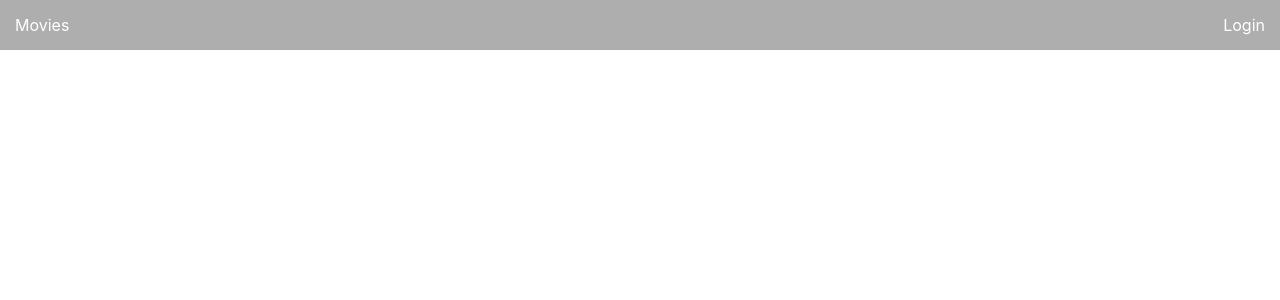
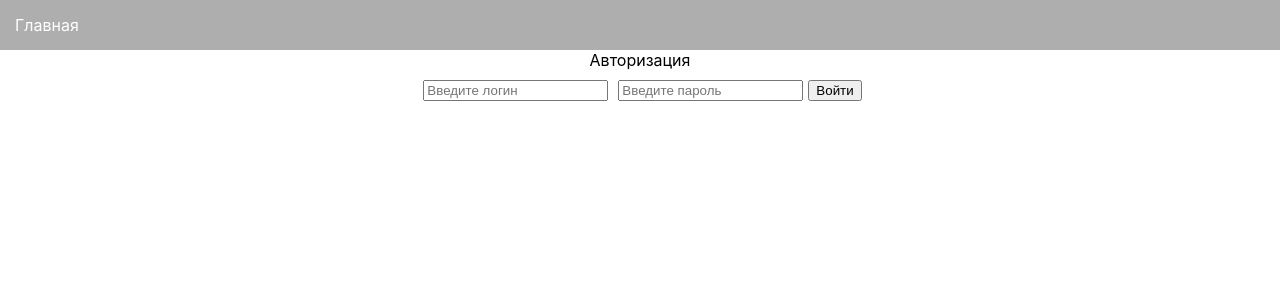
Before and after one commit to TimofeyMelikhov/movie-shelf, a React (Create React App) app: page /login in a window 1280 px wide. Before the commit this address had no page. Shown: the top 300 px of the page. Built offline with nearby package versions, Linux system fonts and the light colour scheme.

Commit message:
add state for user

```diff
--- a/src/App.tsx
+++ b/src/App.tsx
@@ -2,17 +2,19 @@ import React from 'react';
 import { Routes, Route, Navigate } from 'react-router-dom'
 import { privateRoutes, publicRoutes } from './router/index';
 import { Navigation } from './components/Navigation'
+import { useAppSelector } from './hooks/redux';
 
 
 const App = () => {
 
-  const auth = true
+  const {isAuth} = useAppSelector(state => state.authReducer)
 
   return (
     <>
       <Navigation />
+
       <Routes>
-        {auth ?
+        {isAuth ?
           privateRoutes.map(route => <Route key={route.path} path={route.path} element={<route.component />} />)
           :
           publicRoutes.map(route => <Route key={route.path} path={route.path} element={<route.component />} />)
--- /dev/null
+++ b/src/components/LoginForm.tsx
@@ -0,0 +1,24 @@
+import React, {useState} from 'react'
+
+export const LoginForm: React.FC = () => {
+
+  const [login, setLogin] = useState<string>('')
+
+  const submitHandler = (event: React.FormEvent) => {
+    event.preventDefault()
+  }
+
+  return (
+    <div style={{textAlign: 'center'}}>
+      Авторизация
+      <form
+        style={{padding: '5px'}}
+        onSubmit={submitHandler}
+      >
+        <input type="text" value={login} style={{ margin: '5px' }} placeholder='Введите логин' />
+        <input type="password" style={{ margin: '5px' }} placeholder='Введите пароль' />
+        <button>Войти</button>
+      </form>
+    </div>
+  )
+}
--- a/src/components/Navigation.tsx
+++ b/src/components/Navigation.tsx
@@ -1,13 +1,27 @@
 import React from 'react'
 import { Link } from 'react-router-dom'
 import classes from './navigation.module.css'
+import { useAppSelector } from '../hooks/redux'
 
 export const Navigation: React.FC = () => {
 
+  const {isAuth} = useAppSelector(state => state.authReducer)
+
   return (
-    <nav className={classes.navBar}>
-      <Link to='/'>Movies</Link>
-      <Link to='/login'>Login</Link>
+    <nav>
+
+      { isAuth ?
+          <div className={classes.navBar}>
+            <Link to='/'>Главная</Link>
+            <div style={{color: 'white', fontWeight: 700}}>Shibatuch</div>
+            <Link to='/login'>Выйти</Link>
+          </div>
+        :
+          <div className={classes.navBar}>
+            <Link to='/'>Главная</Link>
+          </div>
+      }
+
     </nav>
   )
 }
--- a/src/pages/Login.tsx
+++ b/src/pages/Login.tsx
@@ -1,16 +1,12 @@
 import React from 'react'
+import classes from './login.module.css'
+import { LoginForm } from '../components/LoginForm'
 
 export const Login: React.FC = () => {
 
-  const submitHandler = (event: React.FormEvent) => {
-    event.preventDefault()
-  }
-
   return (
-  <form
-    onSubmit={submitHandler}
-  >
-
-  </form>
+    <div className={classes.container}>
+      <LoginForm />
+    </div>
   )
 }
--- a/src/pages/MainPage.tsx
+++ b/src/pages/MainPage.tsx
@@ -11,8 +11,6 @@ export const MainPage: React.FC = () => {
     dispatch(fetchMovies())
   }, [dispatch])
 
-  console.log(movies)
-
   return (
     <div>
 
--- /dev/null
+++ b/src/pages/login.module.css
@@ -0,0 +1,6 @@
+.container {
+  display: flex;
+  justify-content: center;
+  align-items: center;
+  align-content: center;
+}
--- a/src/redux/index.ts
+++ b/src/redux/index.ts
@@ -1,8 +1,10 @@
 import { combineReducers, configureStore } from '@reduxjs/toolkit'
 import moviesReducer from './slices/moviesReducer'
+import authReducer from './slices/userSlice'
 
 const rootReducer = combineReducers({
-  moviesReducer
+  moviesReducer,
+  authReducer
 })
 
 export const setupStore = () =>{
--- /dev/null
+++ b/src/redux/slices/userSlice.ts
@@ -0,0 +1,22 @@
+import { PayloadAction, createSlice } from "@reduxjs/toolkit"
+
+interface IAuth {
+  isAuth: boolean
+}
+
+const initialState: IAuth = {
+  isAuth: false
+}
+
+export const authSlice = createSlice({
+  name: 'auth',
+  initialState,
+  reducers: {
+    setAuth(state, action: PayloadAction<boolean>) {
+      state.isAuth = action.payload
+    }
+  }
+})
+
+export default authSlice.reducer
+export const {setAuth} = authSlice.actions
```
